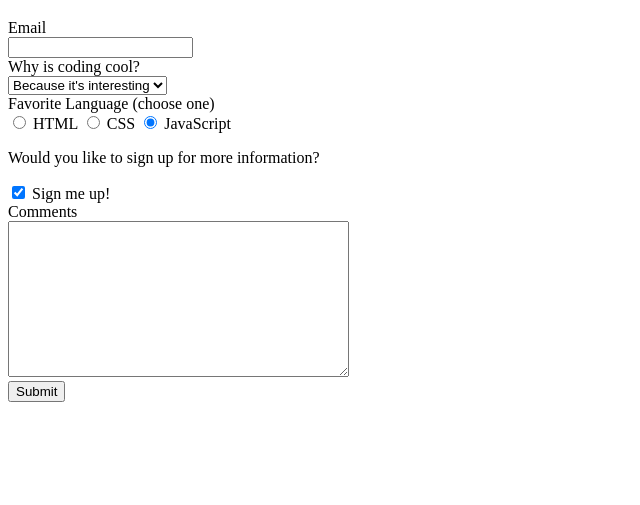
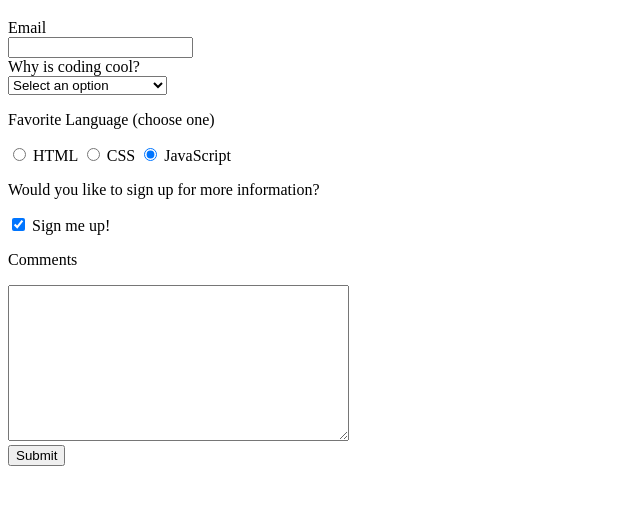
Before and after one commit to louiewhitz/c0522-code-solutions, a website: page html-forms/index.html in a window 1280 px wide. Shown: the part 61-566 px from the top of the page, without its empty margins (0-640 px from the left). Drawn offline with Linux system fonts and the light colour scheme.

Commit message:
Html forms in progress

```diff
--- a/html-forms/index.html
+++ b/html-forms/index.html
@@ -4,32 +4,41 @@
   <title>HTML Forms</title>
 </head>
 <body>
+  <form>
     <h1>Coding Form!</h1>
-  <div>Email</div>
-  <div><label><input type="text" name="email" /></label></div>
-  <div><label for="coding-cool"> Why is coding cool?</label></div>
+    <label>Email</label>
+
     <div>
-    <select name="Select an option" id="coding-cool">
-      <option value="Because it's interesting">Because it's interesting</option>
-      <option value="Because it's interesting">Because it's fun</option>
-      <option value="Because it's interesting">Because it's powerful</option>
+      <input type="text" name="email" id="email-address">
+    </div>
+    <label for="coding-cool"> Why is coding cool?</label>
+    <div>
+      <select name="select an option" id="coding-cool">
+        <option value="">Select an option</option>
+        <option value="interest">Because it's interesting</option>
+        <option value="fun">Because it's fun</option>
+        <option value="power">Because it's powerful</option>
       </select>
     </div>
-  <div>Favorite Language (choose one)</div>
+    <p>Favorite Language (choose one)</p>
     <div>
       <input type="radio" name="language" value="HTML" checked="checked" /> HTML
       <input type="radio" name="language" value="CSS" checked="checked" /> CSS
       <input type="radio" name="language" value="JavaScript" checked="checked"> JavaScript
     </div>
+    <p>Would you like to sign up for more information?</p>
     <div>
-    <p>Would you like to sign up for more information?</p>
+      <label>
+        <input type="checkbox" name="sign" checked="checked"> Sign me up!
+      </label>
     </div>
-  <div><label>
-  <input type="checkbox" name="sign" checked="checked"> Sign me up! </label>
-    <div>Comments</div>
-    <div><textarea name="comments" cols="40" rows="10"></textarea></div>
-    <div><input type="submit" value="Submit">
+    <p>Comments</p>
+    <div>
+      <textarea name="comments" cols="40" rows="10"></textarea>
     </div>
-
+    <div>
+      <input type="submit" value="Submit">
+    </div>
+  </form>
 </body>
 </html>
```
Lines whose indentation alone changed are shown as unchanged.
